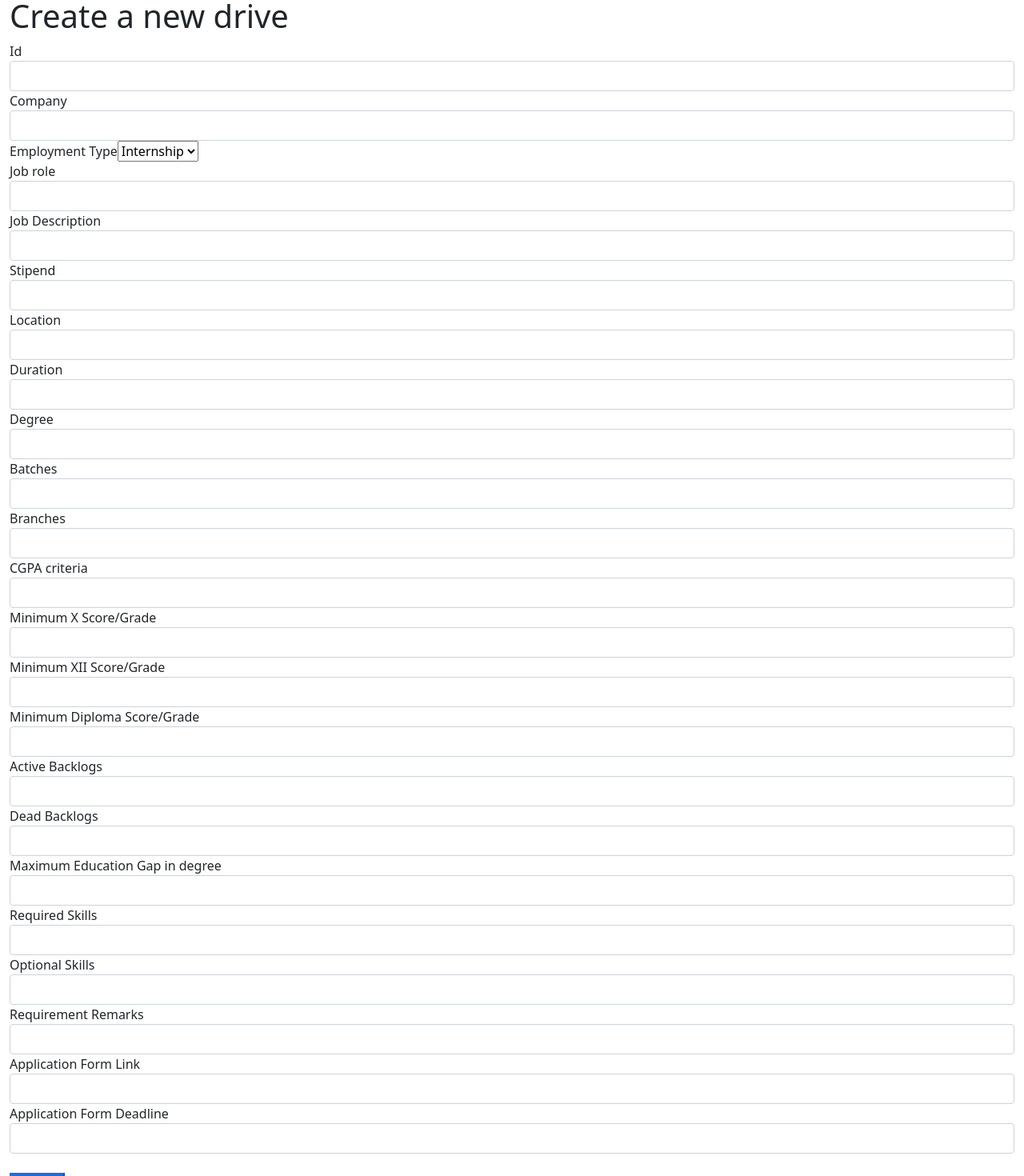
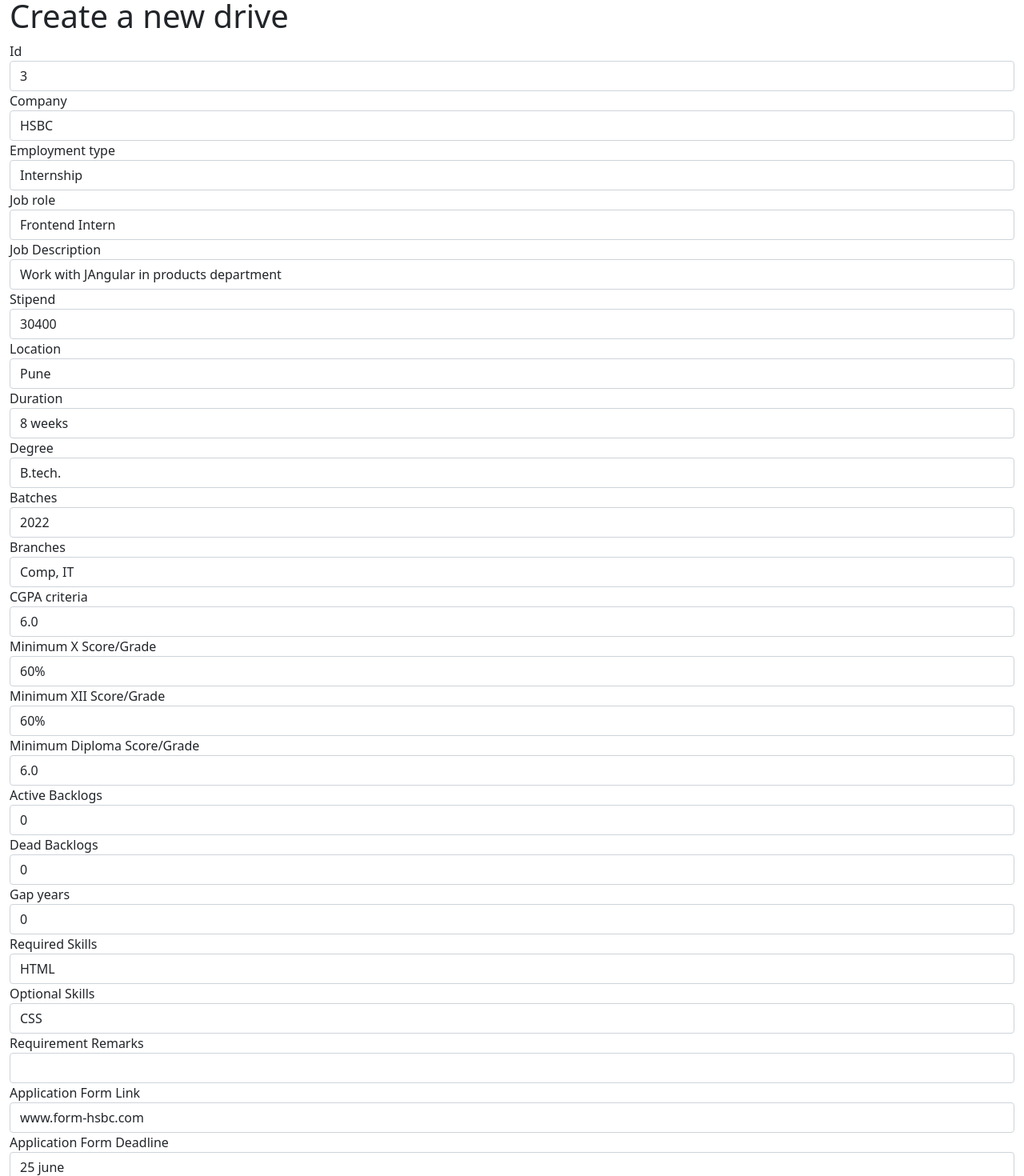
Before and after one commit to arundhati-c/ICMSfrontend, an Angular app: page /addDrive in a window 1280 px wide. Shown: the part 60-1530 px from the top of the page at 80% size. Built offline with nearby package versions, Linux system fonts and the light colour scheme.

Commit message:
Add components functional

```diff
--- a/src/app/components/add-company/add-company.component.ts
+++ b/src/app/components/add-company/add-company.component.ts
@@ -1,7 +1,5 @@
 import { Component, OnInit } from '@angular/core';
 import { ICompany } from 'src/app/model/company';
-import { FormBuilder, FormGroup, FormsModule } from '@angular/forms';
-import { HttpClient } from '@angular/common/http';
 import { CompanyService } from 'src/app/services/company.service';
 
 
@@ -12,13 +10,12 @@
 })
 export class AddCompanyComponent implements OnInit {
 
-  companyModel = new ICompany(1,'avaya', 'avaya.com', 'avaya is noice');
+  companyModel = new ICompany(0,'', '', '');
   submitted = false;
   constructor(private companyService: CompanyService) { }
 
 
-  ngOnInit(): void {
-  }
+  ngOnInit(): void {  }
   onSubmit() {
     this.submitted = true;
     this.companyService.addCompany(this.companyModel).subscribe(
--- a/src/app/components/add-placement-drive/add-placement-drive.component.html
+++ b/src/app/components/add-placement-drive/add-placement-drive.component.html
@@ -1,123 +1,128 @@
 <div class="container-fluid">
   <h1>Create a new drive</h1>
-  <form #companyForm="ngForm" (ngSubmit)="onSubmit()" novalidate>
+  <form #driveForm="ngForm" (ngSubmit)="onSubmit()" novalidate>
 
     <div class="form-group">
       <label>Id</label>
-      <input type="text" class="form-control">
+      <input type="text" class="form-control" name="driveId" [(ngModel)]='driveModel.p_id'>
     </div>
 
     <div class="form-group">
       <label>Company</label>
-      <input type="text" class="form-control">
+      <input type="text" class="form-control" name="driveCompany" [(ngModel)]='driveModel.name'>
     </div>
 
-    <div class="form-group">
+    <!-- <div class="form-group">
       <label>Employment Type</label>
       <select class="custom-select">
         <option selected>Internship</option>
         <option >Full Time</option>
       </select>
+    </div> -->
+
+    <div class="form-group">
+      <label>Employment type</label>
+      <input type="text" class="form-control" name="driveEType" [(ngModel)]='driveModel.employment_type'>
     </div>
 
     <div class="form-group">
       <label>Job role</label>
-      <input type="text" class="form-control">
+      <input type="text" class="form-control" name="driveTitle" [(ngModel)]='driveModel.job_title'>
     </div>
 
     <div class="form-group">
       <label>Job Description</label>
-      <input type="text" class="form-control">
+      <input type="text" class="form-control" name="driveJD" [(ngModel)]='driveModel.job_description'>
     </div>
 
     <div class="form-group">
       <label>Stipend</label>
-      <input type="text" class="form-control">
+      <input type="text" class="form-control" name="driveStipend" [(ngModel)]='driveModel.stipend'>
     </div>
 
     <div class="form-group">
       <label>Location</label>
-      <input type="text" class="form-control">
+      <input type="text" class="form-control" name="driveLocation" [(ngModel)]='driveModel.location'>
     </div>
 
     <div class="form-group">
       <label>Duration</label>
-      <input type="text" class="form-control">
+      <input type="text" class="form-control" name="driveDuration" [(ngModel)]='driveModel.duration'>
     </div>
 
     <div class="form-group">
       <label>Degree</label>
-      <input type="text" class="form-control">
+      <input type="text" class="form-control" name="driveDegree" [(ngModel)]='driveModel.degree'>
     </div>
 
     <div class="form-group">
       <label>Batches</label>
-      <input type="text" class="form-control">
+      <input type="text" class="form-control" name="driveBatch" [(ngModel)]='driveModel.batch'>
     </div>
 
     <div class="form-group">
       <label>Branches</label>
-      <input type="text" class="form-control">
+      <input type="text" class="form-control" name="driveBranch" [(ngModel)]='driveModel.branch'>
     </div>
 
     <div class="form-group">
       <label>CGPA criteria</label>
-      <input type="text" class="form-control">
+      <input type="text" class="form-control" name="driveCgpa" [(ngModel)]='driveModel.min_cgpa'>
     </div>
 
     <div class="form-group">
       <label>Minimum X Score/Grade</label>
-      <input type="text" class="form-control">
+      <input type="text" class="form-control" name="driveX" [(ngModel)]='driveModel.min_X_marks'>
     </div>
 
     <div class="form-group">
       <label>Minimum XII Score/Grade</label>
-      <input type="text" class="form-control">
+      <input type="text" class="form-control" name="driveXII" [(ngModel)]='driveModel.min_Xii_marks'>
     </div>
 
     <div class="form-group">
       <label>Minimum Diploma Score/Grade</label>
-      <input type="text" class="form-control">
+      <input type="text" class="form-control" name="driveDiploma" [(ngModel)]='driveModel.diploma_cgpa'>
     </div>
 
     <div class="form-group">
       <label>Active Backlogs</label>
-      <input type="text" class="form-control">
+      <input type="text" class="form-control" name="driveActiveB" [(ngModel)]='driveModel.active_backlogs'>
     </div>
 
     <div class="form-group">
       <label>Dead Backlogs</label>
-      <input type="text" class="form-control">
+      <input type="text" class="form-control" name="driveDeadB" [(ngModel)]='driveModel.dead_backlogs'>
     </div>
 
     <div class="form-group">
-      <label>Maximum Education Gap in degree</label>
-      <input type="text" class="form-control">
+      <label>Gap years</label>
+      <input type="text" class="form-control" name="driveGapY" [(ngModel)]='driveModel.gap_years'>
     </div>
 
     <div class="form-group">
       <label>Required Skills</label>
-      <input type="text" class="form-control">
+      <input type="text" class="form-control" name="driveReqSkills" [(ngModel)]='driveModel.required_skills'>
     </div>
 
     <div class="form-group">
       <label>Optional Skills</label>
-      <input type="text" class="form-control">
+      <input type="text" class="form-control" name="driveOptSkills" [(ngModel)]='driveModel.optional_skills'>
     </div>
 
     <div class="form-group">
       <label>Requirement Remarks</label>
-      <input type="text" class="form-control">
+      <input type="text" class="form-control" name="driveReqRemarks" [(ngModel)]='driveModel.requirement_remarks'>
     </div>
 
     <div class="form-group">
       <label>Application Form Link</label>
-      <input type="text" class="form-control">
+      <input type="text" class="form-control" name="driveFormLink" [(ngModel)]='driveModel.form_link'>
     </div>
 
     <div class="form-group">
       <label>Application Form Deadline</label>
-      <input type="text" class="form-control">
+      <input type="text" class="form-control" name="driveFormDeadline" [(ngModel)]='driveModel.form_deadline'>
     </div>
 
     <br>
--- a/src/app/components/add-placement-drive/add-placement-drive.component.ts
+++ b/src/app/components/add-placement-drive/add-placement-drive.component.ts
@@ -1,5 +1,6 @@
 import { Component, OnInit } from '@angular/core';
 import { IPlacementDrive } from 'src/app/model/placementDrive';
+import { PlacementDriveService } from 'src/app/services/placement-drive.service';
 
 @Component({
   selector: 'app-add-placement-drive',
@@ -12,8 +13,8 @@
     3,
     'HSBC',
     'Internship',
-    'Frontend Developer',
-    'Work with Java in products department',
+    'Frontend Intern',
+    'Work with JAngular in products department',
     '30400',
     'Pune',
     '8 weeks',
@@ -34,13 +35,18 @@
     '25 june'
   )
 
-    employmentType = ['Full Time', 'Internship']
+//    employmentType = ['Full Time', 'Internship']
 
-  constructor() { }
+  constructor(private driveService: PlacementDriveService) { }
 
   ngOnInit(): void {
 
   }
 
-  onSubmit(){}
+  onSubmit(){
+    this.driveService.addPlacementDrive(this.driveModel).subscribe(
+      data => console.log('Success!!!', data),
+      err => console.error('Error!!', err)
+    )
+  }
 }
--- a/src/app/services/placement-drive.service.ts
+++ b/src/app/services/placement-drive.service.ts
@@ -23,9 +23,9 @@
     return this.http.get<IPlacementDrive>(`${this.base_url+this._url}/${id}`);
   }
 
-  addPlacementDrive(p : IPlacementDrive) : Observable<IPlacementDrive>{
+  addPlacementDrive(p : IPlacementDrive) {
     this._url = '';
-    return this.http.post<IPlacementDrive>(this._url, p);
+    return this.http.post<any>(this.base_url, p);
   }
 
   updatePlacementDrive(name:String, p:IPlacementDrive) : Observable<IPlacementDrive>{
```
